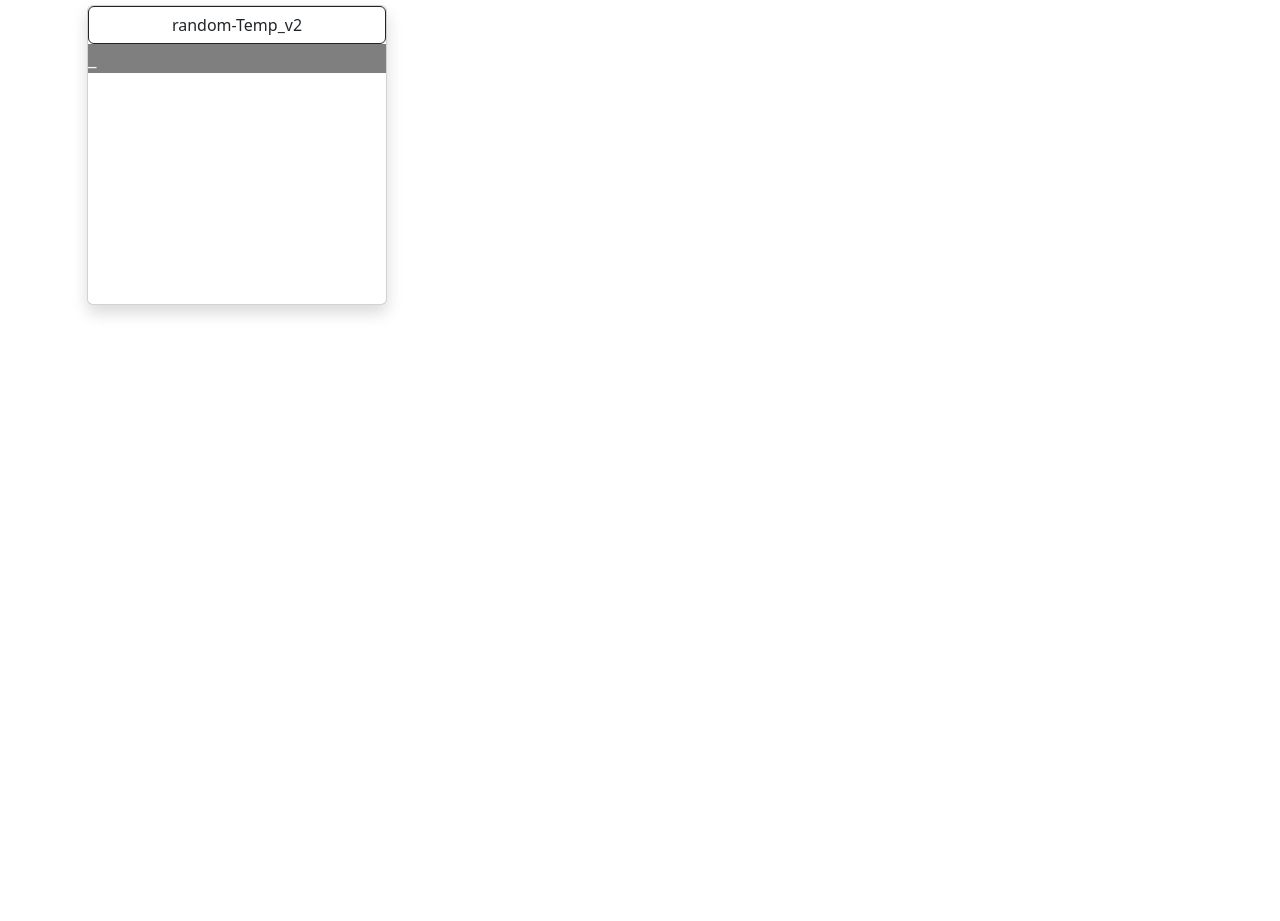
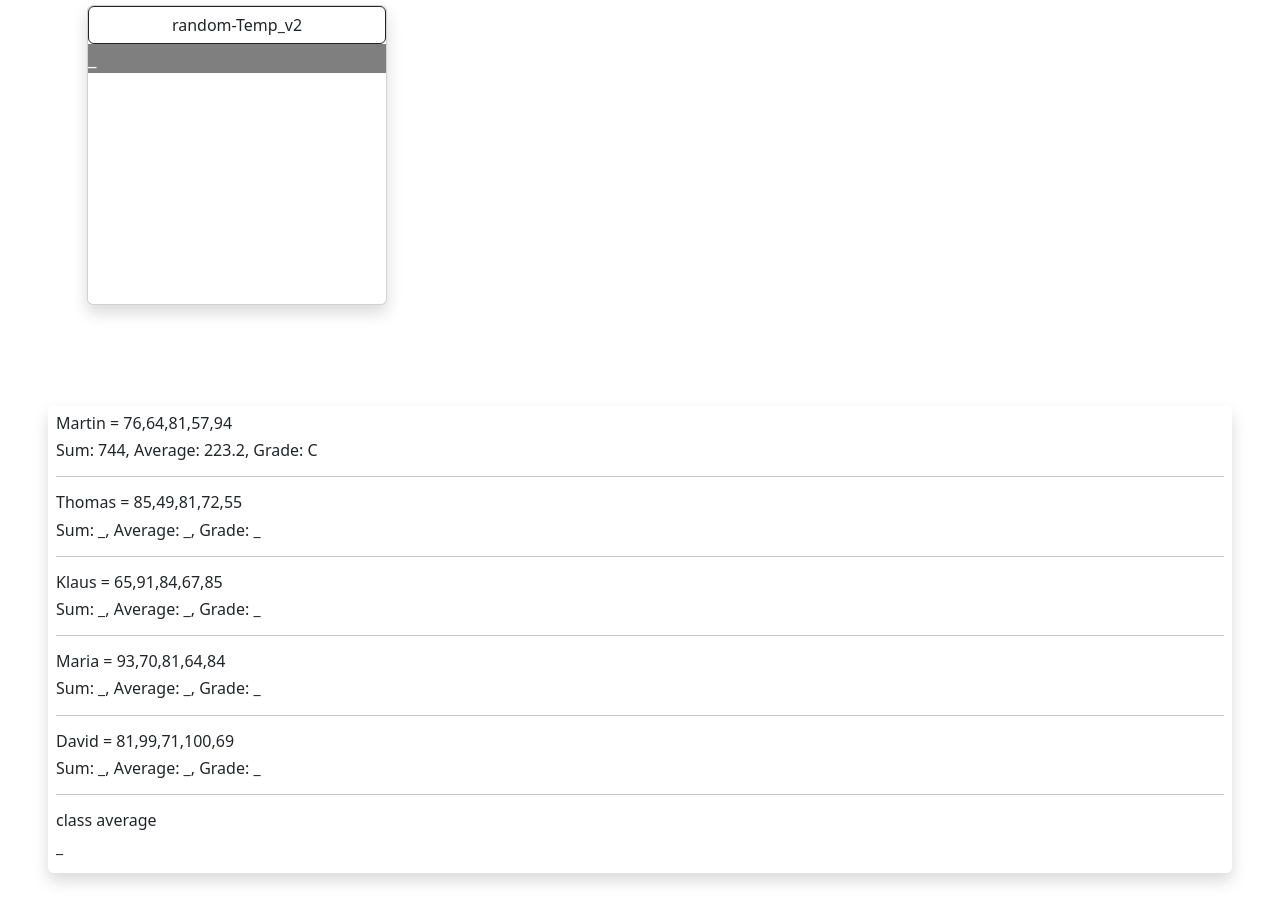
Before and after one commit to JFZelenak/231002-day13-js-pt1, a plain HTML site: page index.html in a window 1280 px wide. Before the commit the page ends 800 px from the top, so only its background shows below. Drawn offline with nearby package versions, Linux system fonts and the light colour scheme.

Commit message:
add changes

```diff
--- a/index.html
+++ b/index.html
@@ -15,7 +15,27 @@
             <p id="output01">_</p>
         </div>
     </div>
+    <br><br>
+    <div class="m-5 p-2 rounded shadow align-content-center" id="card01">
+        <h6>Martin = 76,64,81,57,94</h6>
+        <h6>Sum: <span id="martinSum">_</span>, Average: <span id="martinAverage">_</span>, Grade: <span id="martinGrade">_</span></h6>
+        <hr>
+        <h6>Thomas = 85,49,81,72,55</h6>
+        <h6>Sum: <span id="thomasSum">_</span>, Average: <span id="thomasAverage">_</span>, Grade: <span id="thomasGrade">_</span></h6>
+        <hr>
+        <h6>Klaus = 65,91,84,67,85</h6>
+        <h6>Sum: <span id="klausSum">_</span>, Average: <span id="klausAverage">_</span>, Grade: <span id="klausGrade">_</span></h6>
+        <hr>
+        <h6>Maria = 93,70,81,64,84</h6>
+        <h6>Sum: <span id="mariaSum">_</span>, Average: <span id="mariaAverage">_</span>, Grade: <span id="mariaGrade">_</span></h6>
+        <hr>
+        <h6>David = 81,99,71,100,69</h6>
+        <h6>Sum: <span id="davidSum">_</span>, Average: <span id="davidAverage">_</span>, Grade: <span id="davidGrade">_</span></h6>
+        <hr>
+        <h6>class average</h6>
+        <h6 id="classAverage">_</h6>
 
+    </div>
 
 
     <script src="./script.js"></script>
--- a/script.js
+++ b/script.js
@@ -47,3 +47,49 @@ function calcTemp1() {
     }
     return message01;
 }
+
+// Intermediate ex 1 | Compare two numbers
+let gradesMartin = [76,64,81,57,94];
+let gradesThomas = [85,49,81,72,55];
+let gradesKlaus = [65,91,84,67,85];
+let gradesMaria = [93,70,81,64,84];
+let gradesDavid = [81,99,71,100,69];
+
+let sum02 = 0;
+let average02 = 0;
+let grade = "F";
+
+function getAverageGrade(array03) {
+    for(let i = 0, len = array03.length; i < len; i++) {
+        sum02 += array03[i];
+    }
+    console.log(sum02);
+    average02 = sum02 / array03.length;
+    if (average02 < 60) {
+        grade = "F";
+    } else if (average02 < 70) {
+        grade = "D";
+    } else if (average02 < 80) {
+        grade = "C";
+    } else if (average02 < 90) {
+        grade = "B";
+    } else if (average02 < 100) {
+        grade = "A";
+    }
+
+    let result = [sum02, average02, grade];
+    return result;
+
+}
+
+console.log(getAverageGrade(gradesMartin));
+
+
+document.getElementById("martinSum").innerHTML = getAverageGrade(gradesMartin)[0];
+document.getElementById("martinAverage").innerHTML = getAverageGrade(gradesMartin)[1];
+document.getElementById("martinGrade").innerHTML = getAverageGrade(gradesMartin)[2];
+
+// document.getElementById("thomas").innerHTML = getAverageGrade(gradesThomas);
+// document.getElementById("klaus").innerHTML = getAverageGrade(gradesKlaus);
+// document.getElementById("maria").innerHTML = getAverageGrade(gradesMaria);
+// document.getElementById("david").innerHTML = getAverageGrade(gradesDavid);
```
